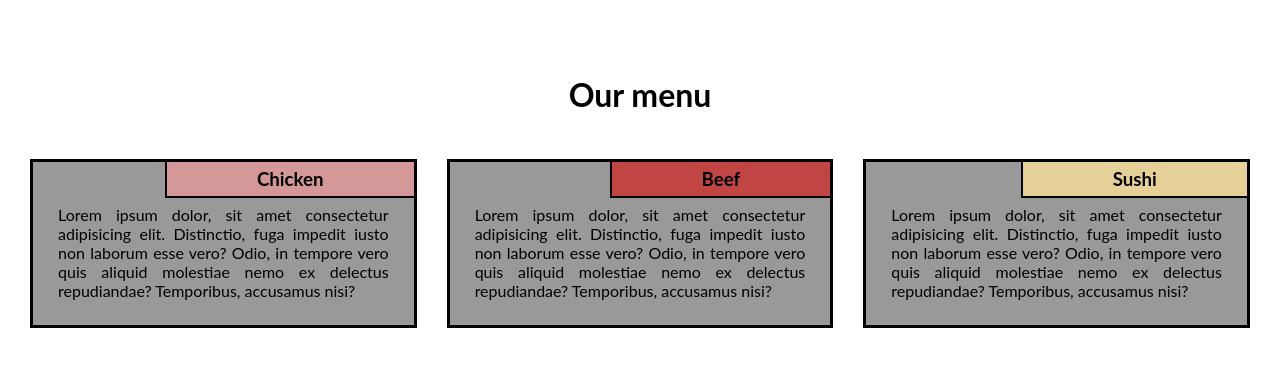
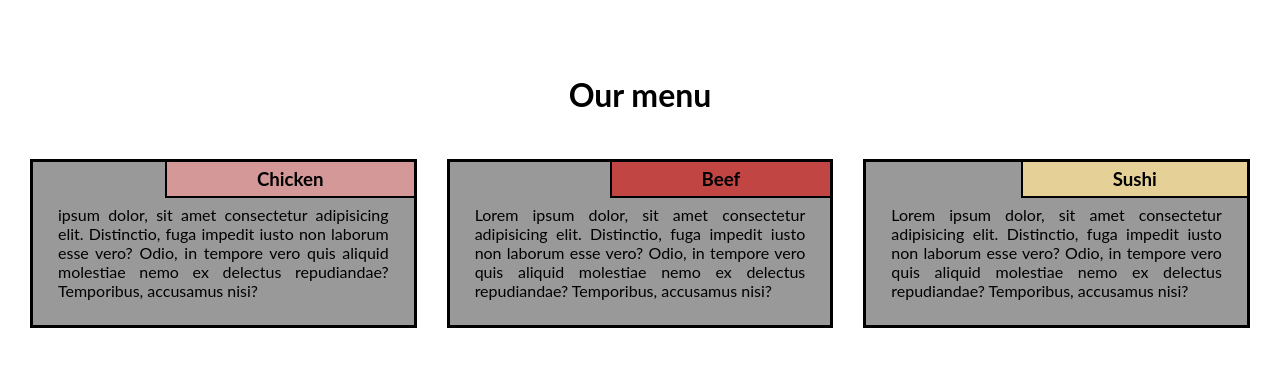
Before and after one commit to Gloriajena/mod2-ass2, a plain HTML site: page index.html in a window 1280 px wide. Drawn offline with Linux system fonts and the light colour scheme.

Commit message:
changed one paragraph

```diff
--- a/index.html
+++ b/index.html
@@ -17,7 +17,7 @@
                         <div class="item-title">
                             <h3 id="itemone">Chicken</h3>
                         </div>
-                            <p>Lorem ipsum dolor, sit amet consectetur adipisicing elit. Distinctio, fuga impedit iusto non laborum esse vero? Odio, in tempore vero quis aliquid molestiae nemo ex delectus repudiandae? Temporibus, accusamus nisi?</p>
+                            <p> ipsum dolor, sit amet consectetur adipisicing elit. Distinctio, fuga impedit iusto non laborum esse vero? Odio, in tempore vero quis aliquid molestiae nemo ex delectus repudiandae? Temporibus, accusamus nisi?</p>
                     </div>
                 </div>
 
```
